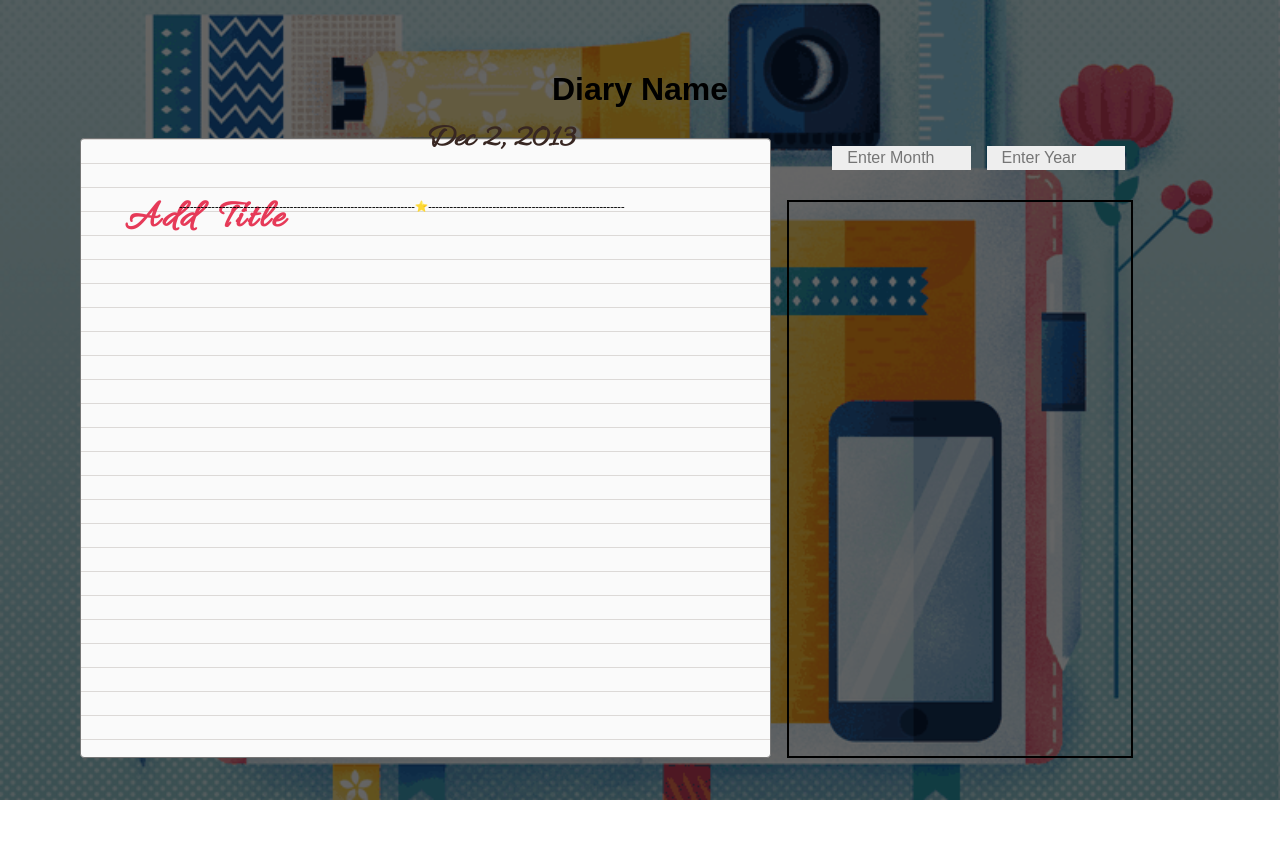
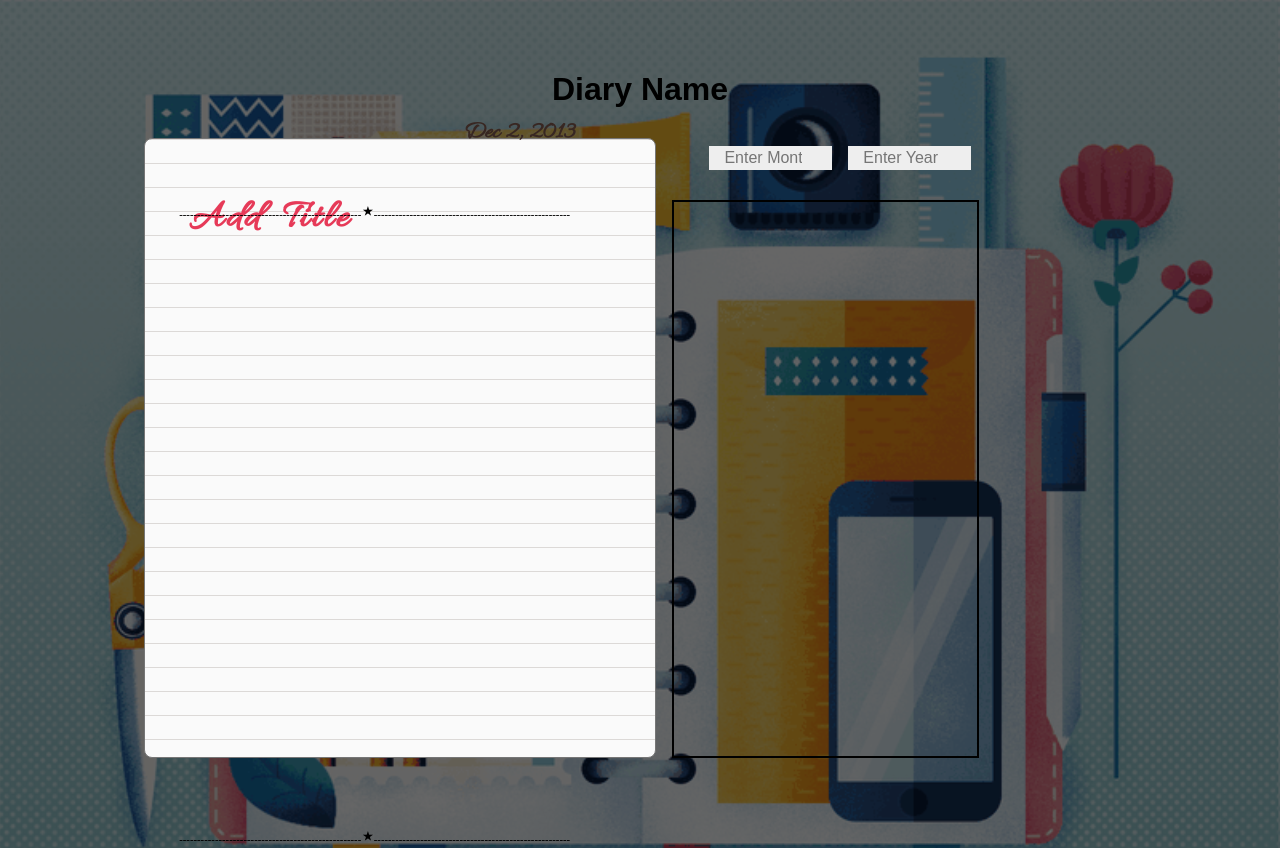
Before and after one commit to prashant280920/Personal_Diary_WebApp, a React (Create React App) app: page / in a window 1280 px wide. Shown: the top 848 px of the page. Before the commit the page ends 800 px from the top, so only its background shows below. Built offline with nearby package versions, Linux system fonts and the light colour scheme; a web font is replaced by a local one.

Commit message:
modified file

```diff
--- a/src/components/Diary/diary.js
+++ b/src/components/Diary/diary.js
@@ -5,12 +5,13 @@ import "./diary.css";
 class Diary extends React.Component {
 	render(){
 		return (
-			<div className ="h-100 w-90" id="text">
-				<div className="dib mh3 h-100 ma2 w-60 textarea">
+			<div className =" w-80" id="text">
+				<div className="dib mh3 h-100 ma2 w-50 textarea">
 
-					<textarea id="qual"className="br2">Add Title</textarea>
-					<h1 className="H1">Dec 2, 2013</h1>
-					<h6 className="H2">------------------------------------------------------------------⭐-------------------------------------------------------</h6>
+					<textarea id="qual"className="br3">Add Title</textarea>
+					<h2 className="H1">Dec 2, 2013</h2>
+					<h6 className="H2">---------------------------------------------------<div className="dib star">&#8902;</div>-------------------------------------------------------</h6>
+					<h6 className="H3">---------------------------------------------------<div className="dib star">&#8902;</div>-------------------------------------------------------</h6>
 				</div>
 				<div className="dib w-30 h-100">
 					<div className="w-100 " id="search-box">
```
